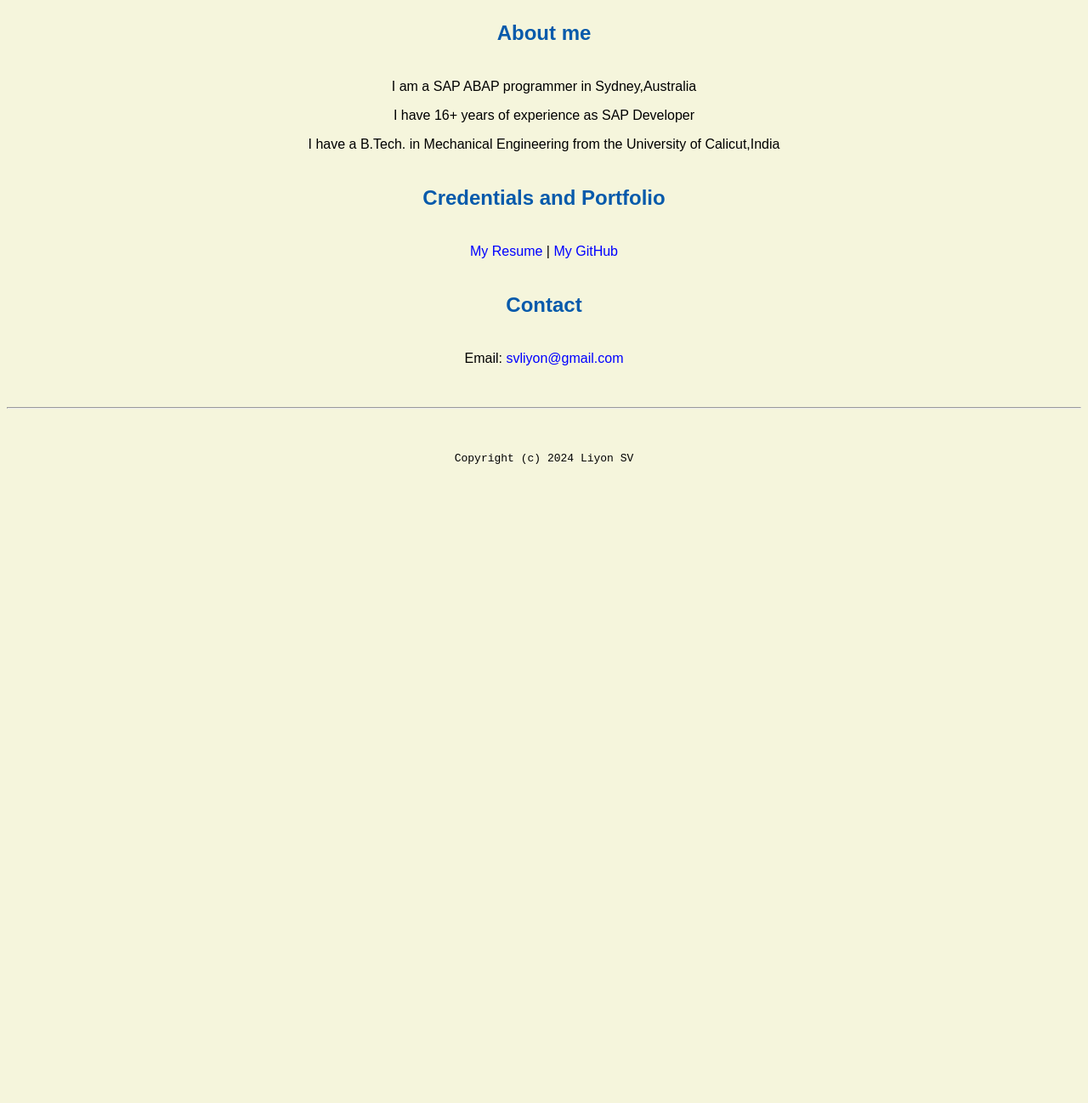
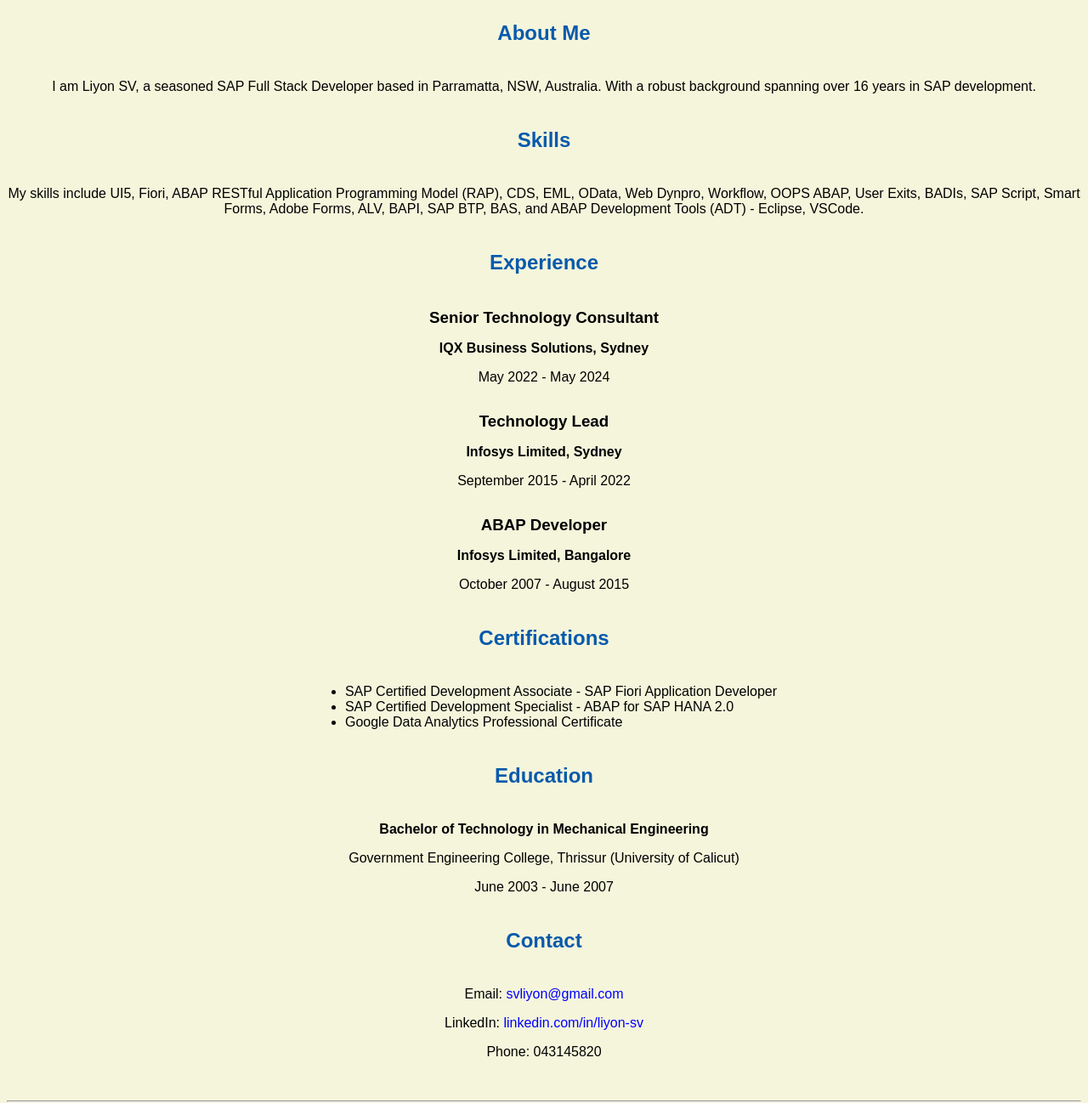
Before and after one commit to leontoys/leontoys.github.io, a plain HTML site: page index.html in a window 1280 px wide. Shown: the part 100-1398 px from the top of the page at 85% size. Before the commit the page ends 800 px from the top, so only its background shows below. Drawn offline with Linux system fonts and the light colour scheme.

Commit message:
sap theme

```diff
--- a/index.html
+++ b/index.html
@@ -1,37 +1,82 @@
-<!doctype html>
-<html>
+<!DOCTYPE html>
+<html lang="en">
+<head>
+    <meta charset="UTF-8">
+    <meta name="viewport" content="width=device-width, initial-scale=1.0">
+    <title>Liyon SV's Portal</title>
+    <link rel="stylesheet" href="css/master.css">
+    <link rel="shortcut icon" href="favicon.ico" type="image/x-icon">
+    <meta name="description" content="Personal portal of Liyon SV, SAP Full Stack Developer based in Parramatta, NSW, Australia.">
+    <meta name="author" content="Liyon SV">
+    <meta name="robots" content="noindex, nofollow">
+</head>
+<body class="sapUiBody">
 
     <header>
-
-<title>Liyon SV's portal</title>
-<link rel="stylesheet" href="css/master.css">
-    <link rel="FaviconIcon" href="favicon.ico" type="image/x-icon">
-    <link rel="shortcut" href="favicon.ico" type="image/x-icon">
-    <meta name="viewport" content="widht=device-width, initial-scale=1, shrink-to-fit=no">
-    <meta name="name" content="Liyon SV's Portal">
-    <meta name="robots" content="noindex, nofollow">
+        <h1>Liyon SV's Portal</h1>
     </header>
 
+    <main>
+        <section>
+            <h2>About Me</h2>
+            <p>I am Liyon SV, a seasoned SAP Full Stack Developer based in Parramatta, NSW, Australia. With a robust background spanning over 16 years in SAP development.</p>
+        </section>
 
-<body>
+        <section>
+            <h2>Skills</h2>
+            <p>My skills include UI5, Fiori, ABAP RESTful Application Programming Model (RAP), CDS, EML, OData, Web Dynpro, Workflow, OOPS ABAP, User Exits, BADIs, SAP Script, Smart Forms, Adobe Forms, ALV, BAPI, SAP BTP, BAS, and ABAP Development Tools (ADT) - Eclipse, VSCode.</p>
+        </section>
 
-<!-- <img src="images/banner.jpg" width="75%"> -->
-<h1>Liyon SV's portal </h1>
-<h2> About me </h2>
-<p>I am a SAP ABAP programmer in Sydney,Australia</p>
-<p>I have 16+ years of experience as SAP Developer</p>
-<p>I have a B.Tech. in Mechanical Engineering from the University of Calicut,India </p>
-<h2>Credentials and Portfolio</h2>
-<p><a href="resume.html">My Resume</a> | <a href="https://github.com/leontoys">My GitHub</a></p>
+        <section>
+            <h2>Experience</h2>
+            <article>
+                <h3>Senior Technology Consultant</h3>
+                <p><strong>IQX Business Solutions, Sydney</strong></p>
+                <p>May 2022 - May 2024</p>
+            </article>
+            <article>
+                <h3>Technology Lead</h3>
+                <p><strong>Infosys Limited, Sydney</strong></p>
+                <p>September 2015 - April 2022</p>
+            </article>
+            <article>
+                <h3>ABAP Developer</h3>
+                <p><strong>Infosys Limited, Bangalore</strong></p>
+                <p>October 2007 - August 2015</p>
+            </article>
+        </section>
+
+        <section>
+            <h2>Certifications</h2>
+            <ul>
+                <li>SAP Certified Development Associate - SAP Fiori Application Developer</li>
+                <li>SAP Certified Development Specialist - ABAP for SAP HANA 2.0</li>
+                <li>Google Data Analytics Professional Certificate</li>
+            </ul>
+        </section>
+
+        <section>
+            <h2>Education</h2>
+            <p><strong>Bachelor of Technology in Mechanical Engineering</strong></p>
+            <p>Government Engineering College, Thrissur (University of Calicut)</p>
+            <p>June 2003 - June 2007</p>
+        </section>
+
+        <section>
             <h2>Contact</h2>
             <p>Email: <a href="mailto:svliyon@gmail.com">svliyon@gmail.com</a></p>
-</body>
-
+            <p>LinkedIn: <a href="https://www.linkedin.com/in/liyon-sv">linkedin.com/in/liyon-sv</a></p>
+            <p>Phone: 043145820</p>
+        </section>
+    </main>
 
     <footer>
         <hr>
-    <code>Copyright (c) 2024 Liyon SV</code>
+        <p>&copy; 2024 Liyon SV. All rights reserved.</p>
     </footer>
 
+    <!-- Script should ideally be at the end of body for better performance -->
+    <script src="https://sdk.openui5.org/resources/sap-ui-core.js"></script>
 
+</body>
 </html>
```
Lines whose indentation alone changed are shown as unchanged.
